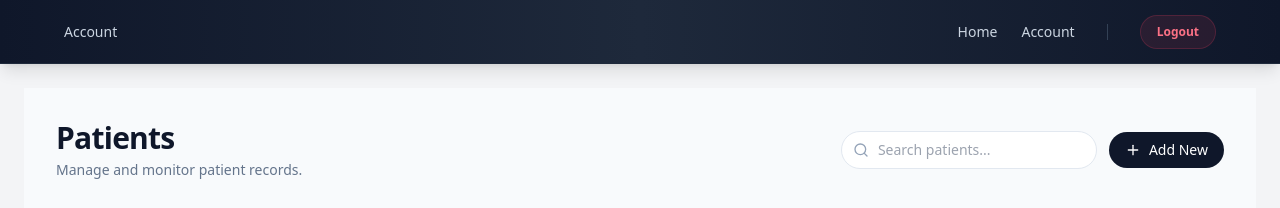
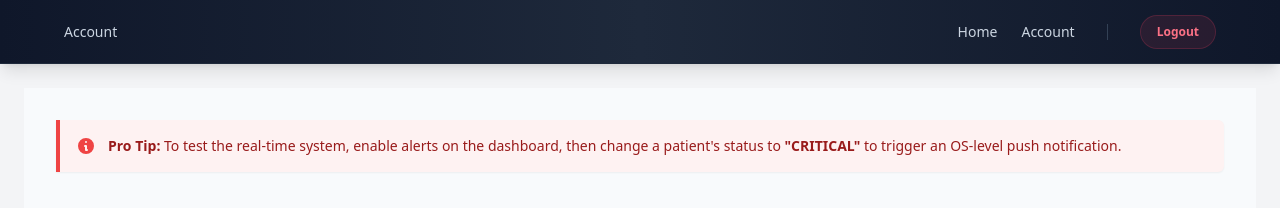
Before and after one commit to dayanand-g/mediflow, a React (Vite) app: page /patient in a window 1280 px wide. Shown: the top 208 px of the page. Built offline with nearby package versions, Linux system fonts and the light colour scheme; no server answers; sample sign-in values are in the browser's storage.

Commit message:
Added a protip for notification sending

```diff
--- a/index.html
+++ b/index.html
@@ -2,9 +2,9 @@
 <html lang="en">
   <head>
     <meta charset="UTF-8" />
-    <link rel="icon" type="image/svg+xml" href="/favicon.svg" />
+    <link rel="icon" type="image/svg+xml" href="" />
     <meta name="viewport" content="width=device-width, initial-scale=1.0" />
-    <title>mediflow-dashboard</title>
+    <title>MediFlow</title>
   </head>
   <body>
     <div id="root"></div>
--- a/src/pages/patient/index.tsx
+++ b/src/pages/patient/index.tsx
@@ -34,6 +34,23 @@ const PatientPage: React.FunctionComponent<IPatientPageProps> = () => {
 
   return (
     <main className="max-w-7xl mx-auto px-4 sm:px-6 lg:px-8 py-8 space-y-8 bg-slate-50 min-h-screen relative">
+
+      {/* Feature Instruction Note */}
+      <div className="bg-red-50 border-l-4 border-red-500 p-4 rounded-r-md shadow-sm">
+        <div className="flex items-center">
+          <div className="flex-shrink-0">
+            {/* You can use an Info or Alert icon here from Lucide */}
+            <svg className="h-5 w-5 text-red-500" viewBox="0 0 20 20" fill="currentColor">
+              <path fillRule="evenodd" d="M18 10a8 8 0 11-16 0 8 8 0 0116 0zm-7-4a1 1 0 11-2 0 1 1 0 012 0zM9 9a1 1 0 000 2v3a1 1 0 001 1h1a1 1 0 100-2v-3a1 1 0 00-1-1H9z" clipRule="evenodd" />
+            </svg>
+          </div>
+          <div className="ml-3">
+            <p className="text-sm text-red-800">
+              <span className="font-bold">Pro Tip:</span> To test the real-time system, enable alerts on the dashboard, then change a patient's status to <span className="font-bold uppercase">"Critical"</span> to trigger an OS-level push notification.
+            </p>
+          </div>
+        </div>
+      </div>
 
       {/* Header Section */}
       <header className="flex flex-col sm:flex-row justify-between items-start sm:items-center gap-4">
```
